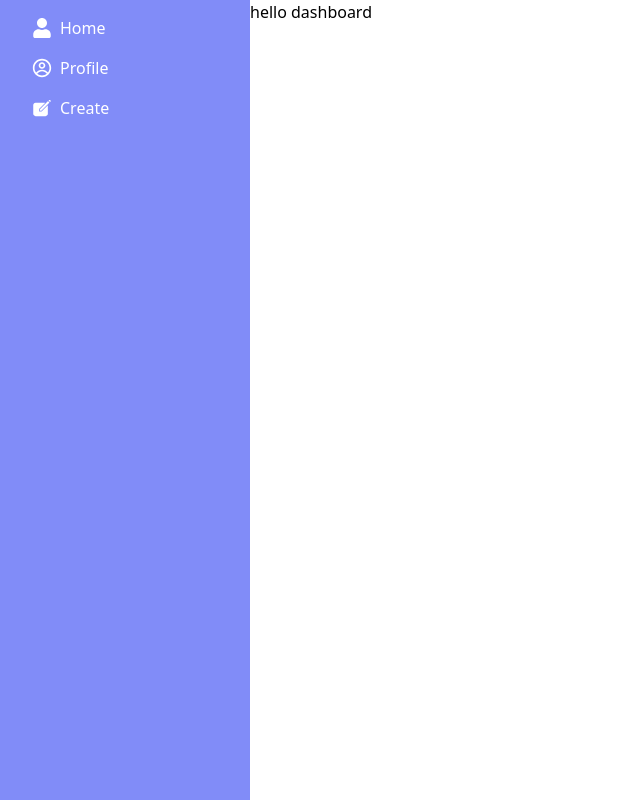
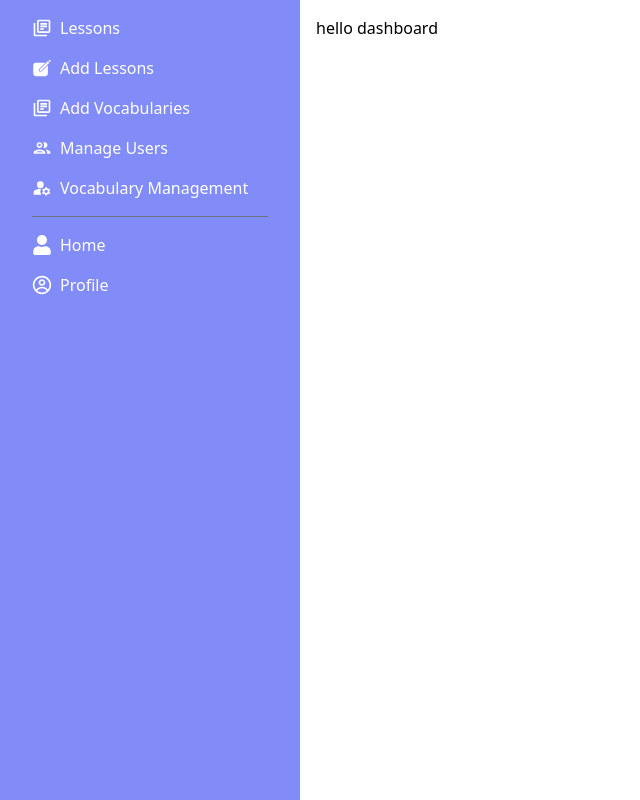
Before and after one commit to sabbir-hossen66/japanees-Client, a React (Vite) app: page /dashboard in a window 1280 px wide. Shown: the whole page, without its empty margins (0-640 px from the left). Built offline with nearby package versions, Linux system fonts and the light colour scheme; no server answers.

Commit message:
customize admin dashboard

```diff
--- a/src/Layout/DashboardContent.jsx
+++ b/src/Layout/DashboardContent.jsx
@@ -5,10 +5,10 @@ import DashboardNavbar from '../Shared/DashboardNavbar';
 const DashboardContent = () => {
   return (
     <div className='flex flex-col lg:flex-row'>
-      <div className='w-full lg:w-[250px] h-auto lg:h-screen bg-indigo-400'>
+      <div className='w-full lg:w-[300px] h-auto lg:h-screen bg-indigo-400'>
         <DashboardNavbar />
       </div>
-      <div className='flex-1'>
+      <div className='flex-1 p-4'>
         <h2>hello dashboard</h2>
         <Outlet />
       </div>
--- a/src/Shared/DashboardNavbar.jsx
+++ b/src/Shared/DashboardNavbar.jsx
@@ -3,6 +3,8 @@ import { CgProfile } from 'react-icons/cg';
 import { FaUser } from 'react-icons/fa';
 import { IoIosCreate, IoMdSettings } from 'react-icons/io';
 import { FiMenu, FiX } from 'react-icons/fi';
+import { RiAdminFill } from 'react-icons/ri';
+import { MdOutlineLibraryBooks, MdOutlineGroup, MdManageAccounts } from 'react-icons/md';
 import { Link } from 'react-router-dom';
 
 const DashboardNavbar = () => {
@@ -13,24 +15,27 @@ const DashboardNavbar = () => {
     setIsMobileMenuOpen(!isMobileMenuOpen);
   };
 
-  const commonLinks = (
-    <>
-      <Link to="/" className="flex items-center space-x-2">
-        <FaUser className="h-5 w-5" />
-        <span>Home</span>
-      </Link>
-      <Link to="/profile" className="flex items-center space-x-2">
-        <CgProfile className="h-5 w-5" />
-        <span>Profile</span>
-      </Link>
-    </>
-  );
-
   const adminLinks = (
     <>
-      <Link to="/dashboard/create" className="flex items-center space-x-2">
+      <Link to="/dashboard/lessons" className="flex items-center space-x-2">
+        <MdOutlineLibraryBooks className="h-5 w-5" />
+        <span>Lessons</span>
+      </Link>
+      <Link to="/dashboard/add-lessons" className="flex items-center space-x-2">
         <IoIosCreate className="h-5 w-5" />
-        <span>Create</span>
+        <span>Add Lessons</span>
+      </Link>
+      <Link to="/dashboard/add-vocabularies" className="flex items-center space-x-2">
+        <MdOutlineLibraryBooks className="h-5 w-5" />
+        <span>Add Vocabularies</span>
+      </Link>
+      <Link to="/dashboard/manage-users" className="flex items-center space-x-2">
+        <MdOutlineGroup className="h-5 w-5" />
+        <span>Manage Users</span>
+      </Link>
+      <Link to="/dashboard/vocabulary-management" className="flex items-center space-x-2">
+        <MdManageAccounts className="h-5 w-5" />
+        <span>Vocabulary Management</span>
       </Link>
     </>
   );
@@ -44,6 +49,19 @@ const DashboardNavbar = () => {
       <Link to="/settings" className="flex items-center space-x-2">
         <IoMdSettings className="h-5 w-5" />
         <span>Settings</span>
+      </Link>
+    </>
+  );
+
+  const commonLinks = (
+    <>
+      <Link to="/" className="flex items-center space-x-2">
+        <FaUser className="h-5 w-5" />
+        <span>Home</span>
+      </Link>
+      <Link to="/profile" className="flex items-center space-x-2">
+        <CgProfile className="h-5 w-5" />
+        <span>Profile</span>
       </Link>
     </>
   );
@@ -64,15 +82,27 @@ const DashboardNavbar = () => {
           <div>
             {/* Desktop Menu */}
             <div className="space-y-4 hidden lg:block">
+              {/* Admin/User Links */}
+              {isAdmin ? adminLinks : userLinks}
+
+              {/* Divider */}
+              <hr className="border-gray-500 my-2" />
+
+              {/* Common Links */}
               {commonLinks}
-              {isAdmin ? adminLinks : userLinks}
             </div>
 
             {/* Mobile Menu */}
             <div className={`lg:hidden ${isMobileMenuOpen ? 'block' : 'hidden'}`}>
               <div className="space-y-4 py-4">
+                {/* Admin/User Links */}
+                {isAdmin ? adminLinks : userLinks}
+
+                {/* Divider */}
+                <hr className="border-gray-500 my-2" />
+
+                {/* Common Links */}
                 {commonLinks}
-                {isAdmin ? adminLinks : userLinks}
               </div>
             </div>
           </div>
```
